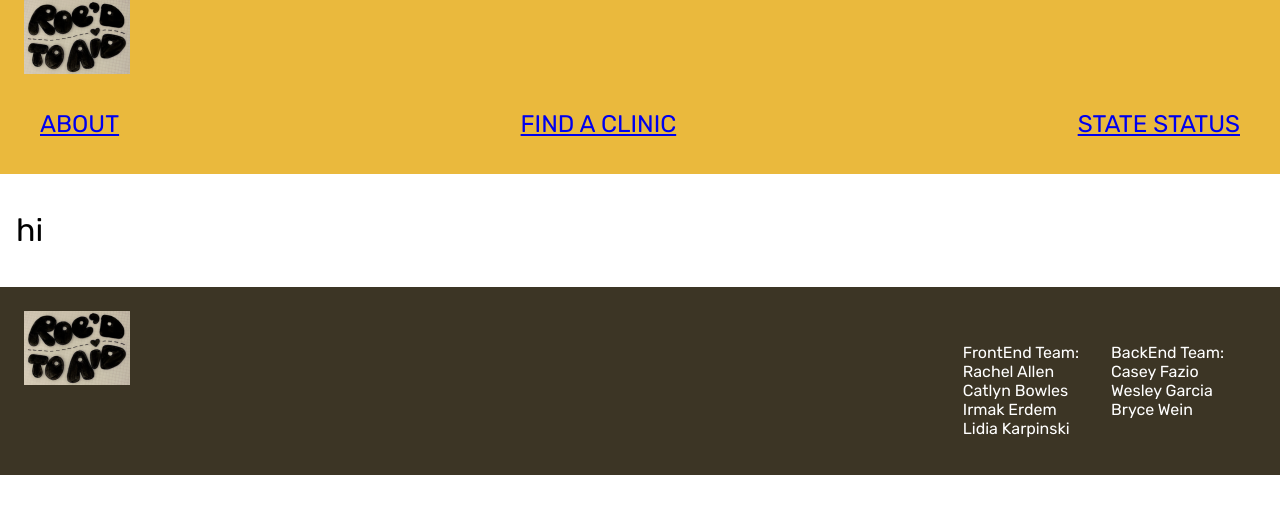
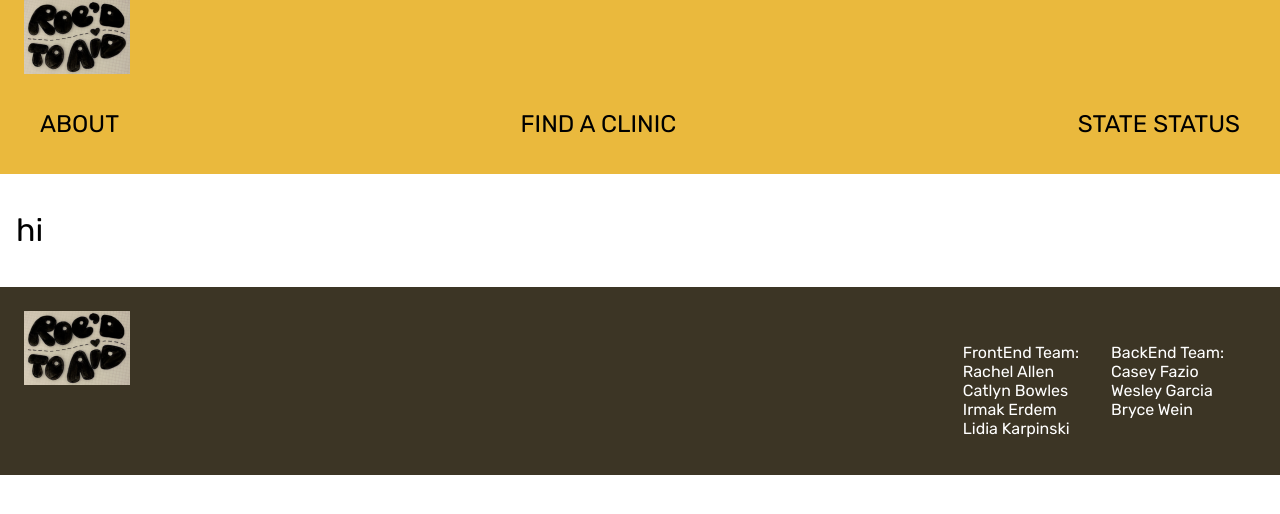
Before and after one commit to Roe-dToAid/roed_to_aid_fe, a React (Create React App) app: page / in a window 1280 px wide. Shown: the top 514 px of the page. Built offline with nearby package versions, Linux system fonts and the light colour scheme.

Commit message:
Fix styling for links

```diff
--- a/src/Components/NavBar/NavBar.js
+++ b/src/Components/NavBar/NavBar.js
@@ -12,13 +12,13 @@ const NavBar = () => {
           </div>
         </Link>
             <div className="nav-tabs">
-              <Link to="/about">
+              <Link to="/about" className="nav-tabs">
                 <h1>ABOUT</h1>
               </Link>
-              <Link to="/clinics">
+              <Link to="/clinics" className="nav-tabs">
                 <h1>FIND A CLINIC</h1>
               </Link>
-              <Link to='/states-policies'>
+              <Link to='/states-policies' className="nav-tabs">
                 <h1>STATE STATUS</h1>
               </Link>
           </div>
--- a/src/Components/NavBar/NavBar.scss
+++ b/src/Components/NavBar/NavBar.scss
@@ -3,7 +3,8 @@ background-color: #EAB93D ;
   padding: 0 1.5rem;
 }
 
-.logo-link {
+.logo-link,
+.nav-tabs {
     text-decoration: none;
     color: black;
 }
@@ -14,6 +15,7 @@ background-color: #EAB93D ;
     justify-content: space-between;
 }
 .nav-tabs {
+    text-decoration: none;
     display: flex;
     flex-direction: row;
     justify-content: space-between;
```
